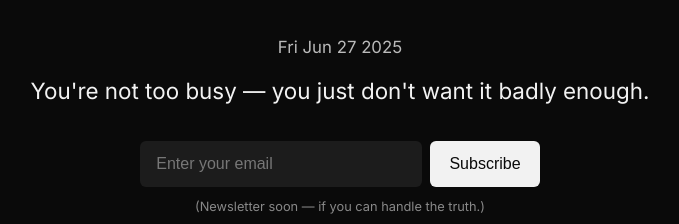
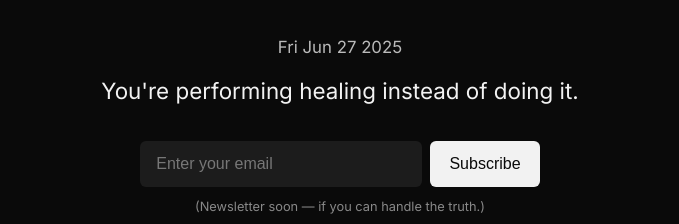
Before and after one commit to seksariarishit/disappointmentpanda, a plain HTML site: page index.html in a window 1280 px wide. Shown: the part 297-521 px from the top of the page, without its empty margins (300-979 px from the left). Drawn offline with Linux system fonts and the light colour scheme.

Commit message:
Update index.html

```diff
--- a/index.html
+++ b/index.html
@@ -189,12 +189,14 @@
   <script>
     const quotes = [
       "What you consider friendship is really just your constant attempts to impress people.",
-      "You crave depth, but you're addicted to attention.",
-      "You’re not overwhelmed — you’re avoiding responsibility.",
-      "You're not being misunderstood. You're just not communicating clearly.",
-      "You don't want the truth. You want the truth to feel good.",
-      "You say you're a perfectionist, but it's just fear in a fancy outfit.",
-      "You're not too busy — you just don't want it badly enough."
+       "You're not confused. You're pretending not to know because the truth requires action.",
+      "You say 'I don't know' because it's easier than deciding.",
+          "You say you’re not ready, but really you just want it to be easy.",
+        "You chase validation because you’ve never given it to yourself.",
+  "You don’t want advice. You want agreement.",
+  "You're performing healing instead of doing it."
+
+
     ];
 
     window.onload = () => {
```
